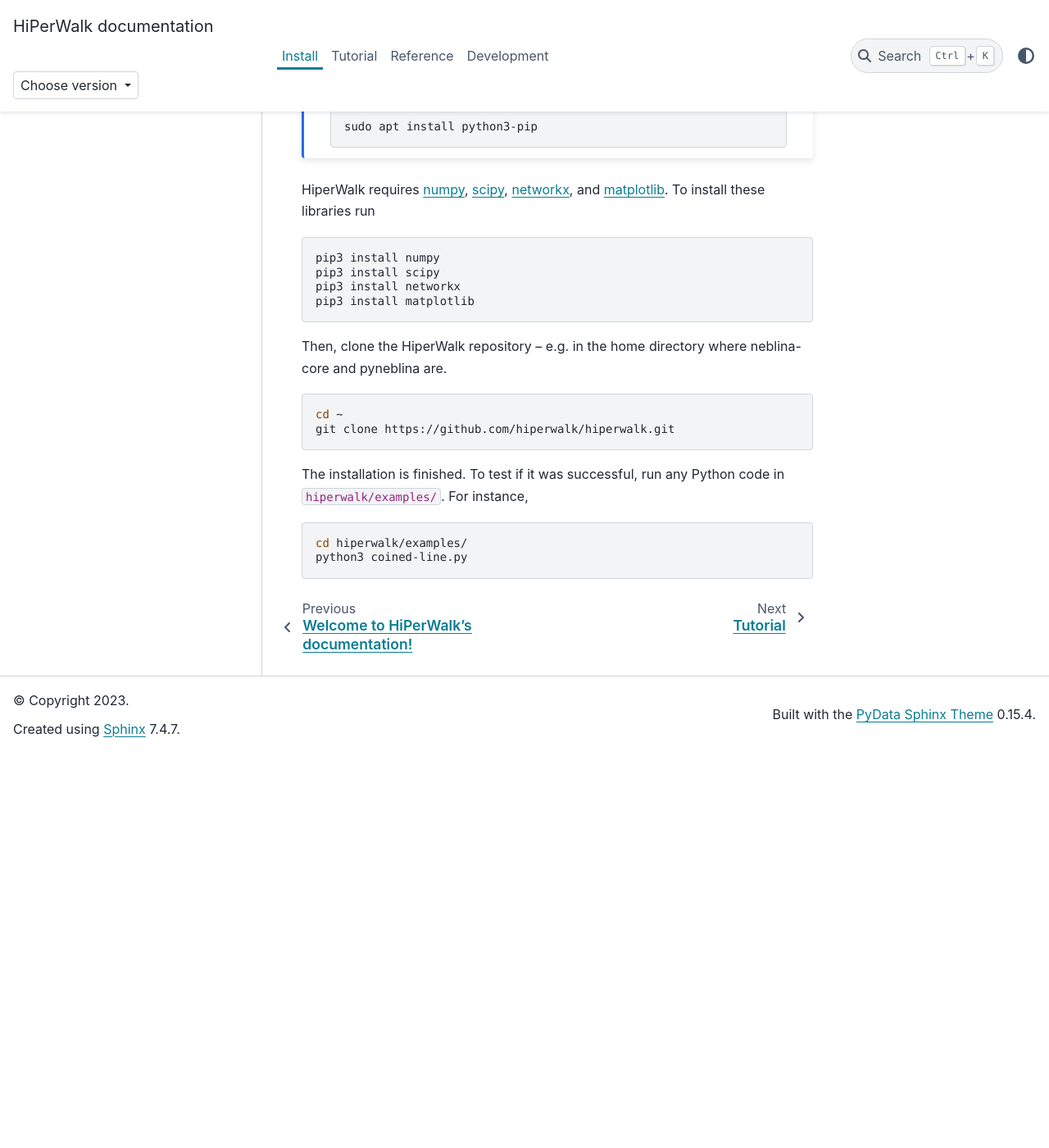
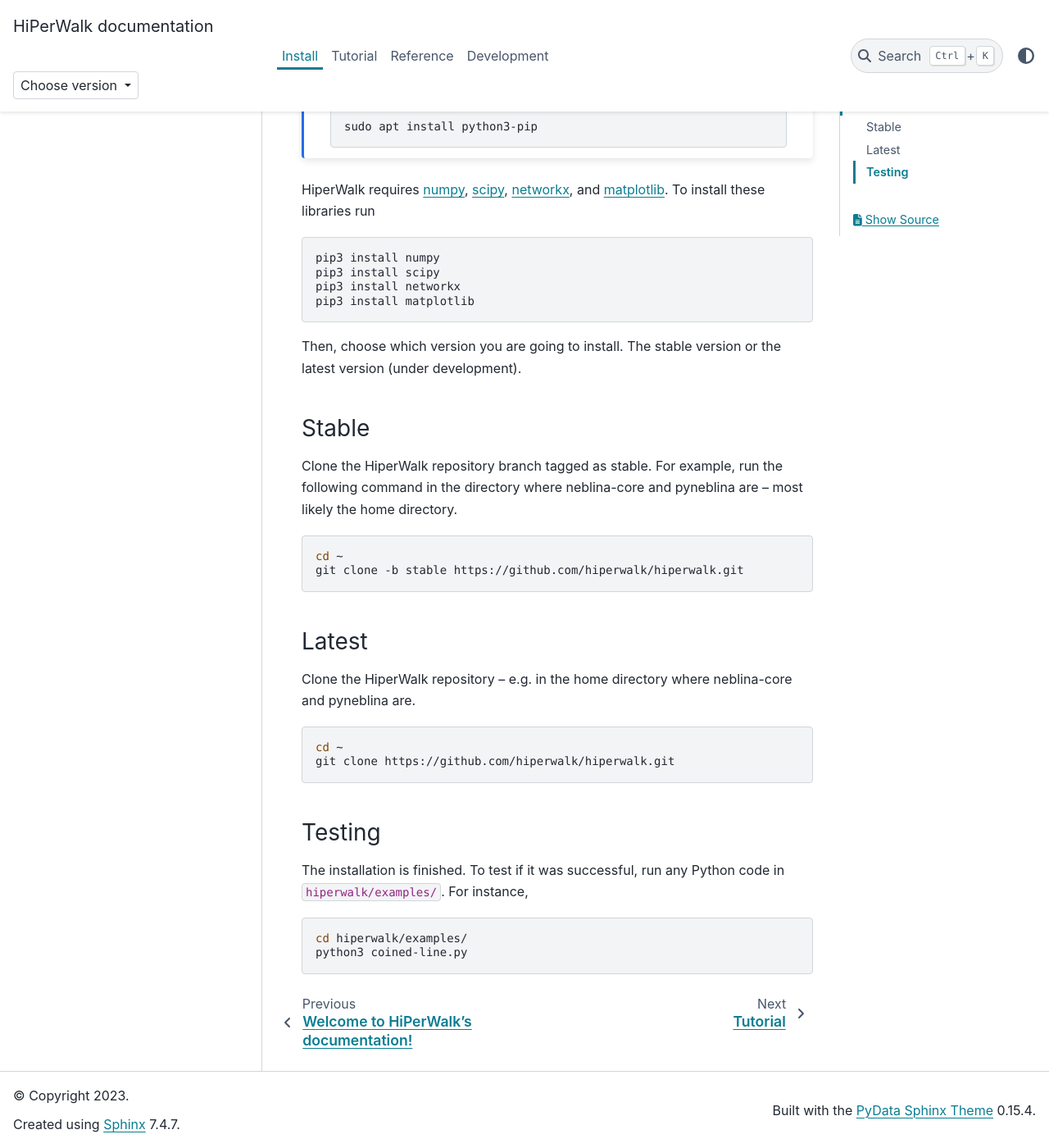
Before and after one commit to hiperwalk/hiperwalk, a Sphinx documentation site: the page built from docs/install/index.rst, in a window 1280 px wide and 1400 px high, scrolled down 4384 px. Shown: the whole window at 82% size. Built offline with Sphinx 7.4.7 and the PyData theme 0.15.4, drawn with Linux system fonts in a browser that asks for light colours; comment, search, counter and statistics services are not loaded; before the commit the page ends 5302 px from its top, so only the background shows below that.

Commit message:
Update install guide with stable and latest versions

```diff
--- a/docs/development/index.rst
+++ b/docs/development/index.rst
@@ -26,8 +26,9 @@
 --------------------
 
 To generate the current (under development) documentation locally,
-it is necessary to install all the requirements
-(see ``hiperwalk/docs/requirements.txt``).
+it is necessary to install all the HiperWalk requirements
+(see :ref:`HiperWalk section in the installation guide
+<docs_install_hiperwalk>`).
 
 Supposing that all HiperWalk requirements are installed
 (see *TODO*),
--- a/docs/install/index.rst
+++ b/docs/install/index.rst
@@ -251,13 +251,37 @@
    pip3 install networkx
    pip3 install matplotlib
 
-Then, clone the HiperWalk repository --
+Then, choose which version you are going to install.
+The stable version or
+the latest version (under development).
+
+Stable
+------
+
+Clone the HiperWalk repository branch tagged as stable.
+For example, run the following command
+in the directory where neblina-core and pyneblina are --
+most likely the home directory.
+
+.. code-block:: shell
+
+   cd ~
+   git clone -b stable https://github.com/hiperwalk/hiperwalk.git
+
+Latest
+------
+
+Clone the HiperWalk repository --
 e.g. in the home directory where neblina-core and pyneblina are.
 
 .. code-block:: shell
 
    cd ~
    git clone https://github.com/hiperwalk/hiperwalk.git
+
+
+Testing
+-------
 
 The installation is finished.
 To test if it was successful,
```
Also changed, not shown: docs/tutorial/index.rst (+0 -8 lines), 1 other file.
